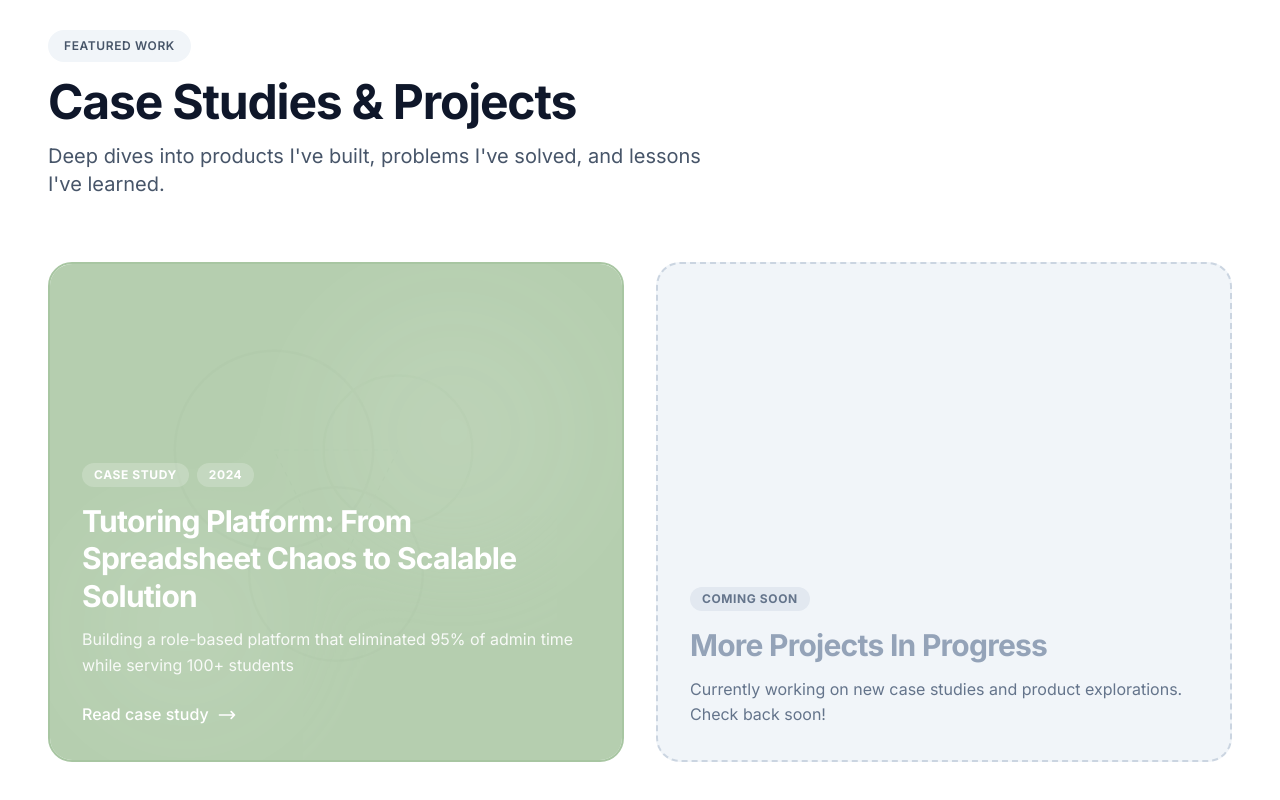
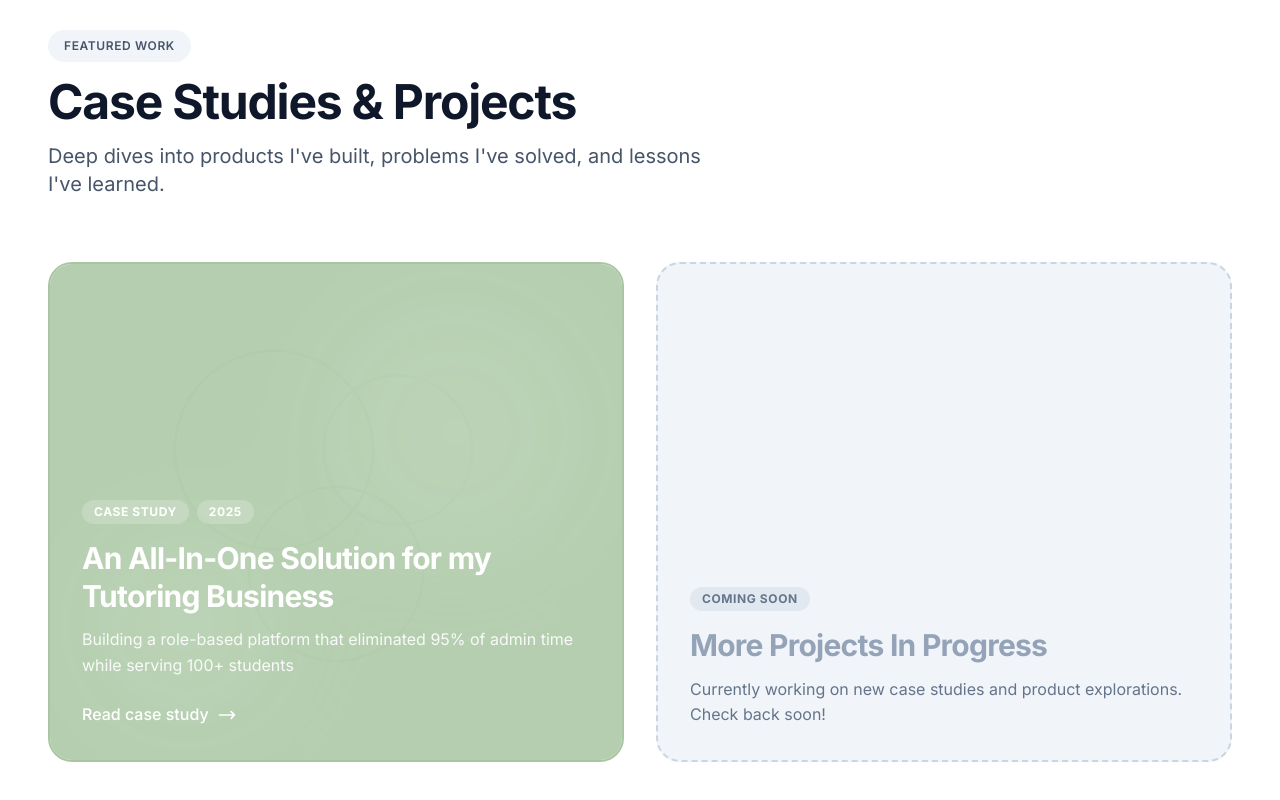
Before and after one commit to zhw16-dev/portfolio, a Next.js app: page / in a window 1280 px wide. Shown: the part 736-1536 px from the top of the page. Built offline with nearby package versions, Linux system fonts and the light colour scheme.

Commit message:
changed project card title, added vercel web tools

```diff
--- a/src/app/layout.tsx
+++ b/src/app/layout.tsx
@@ -69,6 +69,7 @@ export default function RootLayout({ children }: RootLayoutProps) {
       </head>
       <body className={`${inter.className} antialiased`}>
         {children}
+        <Analytics />
       </body>
     </html>
   )
--- a/src/app/page.tsx
+++ b/src/app/page.tsx
@@ -220,12 +220,12 @@ export default function LandingPage() {
                       Case Study
                     </span>
                     <span className="text-xs font-bold text-white uppercase tracking-wider bg-white/20 px-3 py-1 rounded-full">
-                      2024
+                      2025
                     </span>
                   </div>
 
                   <h3 className="text-3xl font-bold text-white mb-3 leading-tight">
-                    Tutoring Platform: From Spreadsheet Chaos to Scalable Solution
+                    An All-In-One Solution for my Tutoring Business
                   </h3>
 
                   <p className="text-white/90 mb-6">
```
